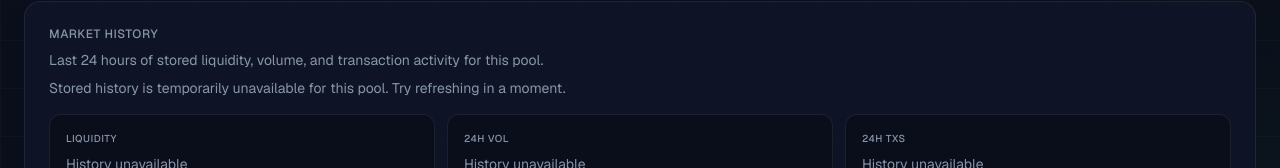
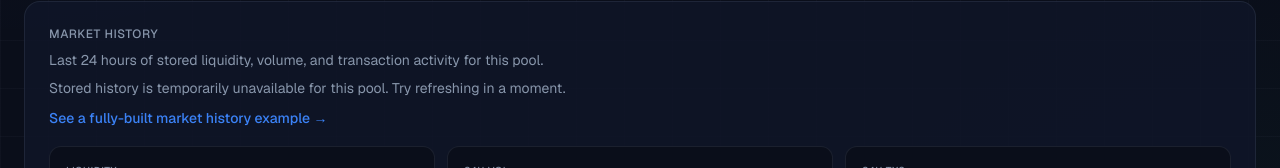
Before and after one commit to yvr98/cryptdash, a Next.js app: page /pool/base/0x6c561b446416e1a00e8e93e221854d6ea4171372 in a window 1280 px wide. Shown: the part 632-800 px from the top of the page. Built offline with nearby package versions, Linux system fonts and the light colour scheme; no server answers.

Commit message:
feat(pool): add showcased market history demo links

```diff
--- a/components/home/home-search-hero.tsx
+++ b/components/home/home-search-hero.tsx
@@ -5,11 +5,15 @@ import type { ComponentProps } from "react";
 import { useState } from "react";
 
 import { SUPPORTED_CHAIN_LIST } from "@/lib/constants/chains";
-import { buildTokenPath } from "@/lib/constants";
+import { buildPoolPath, buildTokenPath } from "@/lib/constants";
 import type { SearchResult } from "@/lib/types";
 
 const ETHEREUM_COIN_ID = "ethereum";
 const ETHEREUM_PATH = buildTokenPath(ETHEREUM_COIN_ID);
+const MARKET_HISTORY_DEMO_PATH = buildPoolPath(
+  "base",
+  "0x6c561b446416e1a00e8e93e221854d6ea4171372"
+);
 const CONTRACT_ADDRESS_PATTERN = /^0x[a-fA-F0-9]{40}$/;
 
 type HeroSearchKeyEvent = Parameters<NonNullable<ComponentProps<"input">["onKeyDown"]>>[0];
@@ -246,6 +250,12 @@ export function HomeSearchHero() {
                 >
                   Try ETH
                 </Link>
+                <Link
+                  href={MARKET_HISTORY_DEMO_PATH}
+                  className="inline-flex h-12 flex-1 items-center justify-center rounded-xl border border-[color:var(--border)] bg-[color:var(--surface)] px-5 text-sm font-semibold text-[color:var(--foreground)] transition hover:border-[color:var(--accent)] hover:text-[color:var(--accent)] sm:flex-none"
+                >
+                  Market History Demo
+                </Link>
               </div>
             </div>
           </div>
--- a/components/pool/pool-detail-shell.tsx
+++ b/components/pool/pool-detail-shell.tsx
@@ -1,9 +1,14 @@
 import Link from "next/link";
 
 import { HistoryMetricCard } from "@/components/pool/history-metric-card";
-import { getChainDef } from "@/lib/constants";
+import { buildPoolPath, getChainDef } from "@/lib/constants";
 import type { PoolDetailPageData } from "@/lib/page-data/pool-detail";
 import type { FreshnessBucket } from "@/lib/page-data/discovery";
+
+const MARKET_HISTORY_DEMO_PATH = buildPoolPath(
+  "base",
+  "0x6c561b446416e1a00e8e93e221854d6ea4171372"
+);
 
 type PoolDetailShellProps = {
   data: PoolDetailPageData;
@@ -211,15 +216,31 @@ export function PoolDetailShell({ data }: PoolDetailShellProps) {
           </p>
 
           {data.history.state === "sparse" && (
-            <p className="mt-2 text-sm text-[color:var(--muted)]">
-              History is still building for this pool. Check back after more snapshots are collected.
-            </p>
+            <div className="mt-2 space-y-2">
+              <p className="text-sm text-[color:var(--muted)]">
+                History is still building for this pool. Check back after more snapshots are collected.
+              </p>
+              <Link
+                href={MARKET_HISTORY_DEMO_PATH}
+                className="inline-flex text-sm font-medium text-[color:var(--accent)] transition hover:opacity-80"
+              >
+                See a fully-built market history example →
+              </Link>
+            </div>
           )}
 
           {data.history.state === "unavailable" && (
-            <p className="mt-2 text-sm text-[color:var(--muted)]">
-              Stored history is temporarily unavailable for this pool. Try refreshing in a moment.
-            </p>
+            <div className="mt-2 space-y-2">
+              <p className="text-sm text-[color:var(--muted)]">
+                Stored history is temporarily unavailable for this pool. Try refreshing in a moment.
+              </p>
+              <Link
+                href={MARKET_HISTORY_DEMO_PATH}
+                className="inline-flex text-sm font-medium text-[color:var(--accent)] transition hover:opacity-80"
+              >
+                See a fully-built market history example →
+              </Link>
+            </div>
           )}
 
           <div className="mt-4 grid gap-3 sm:grid-cols-2 xl:grid-cols-3">
```
